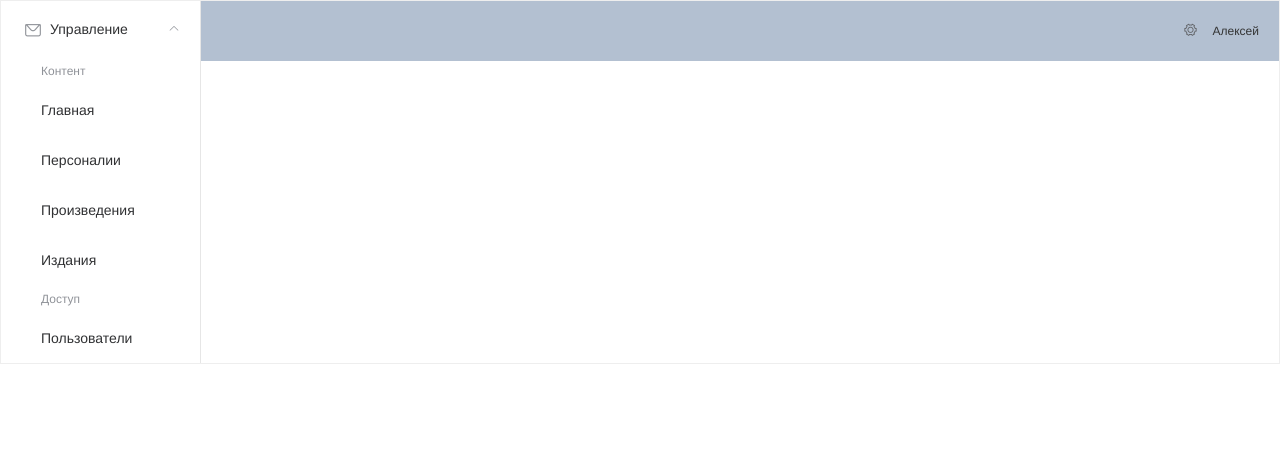
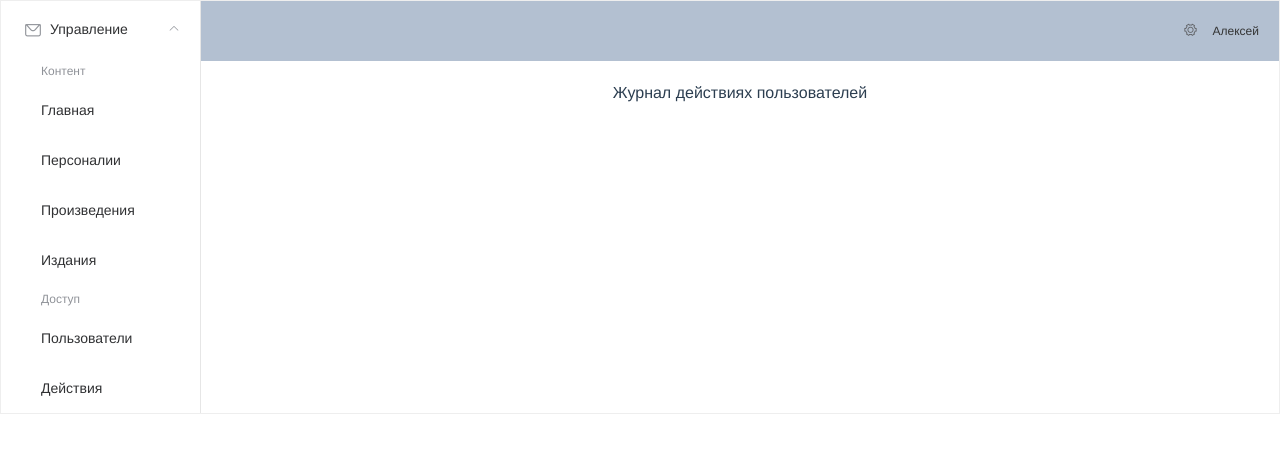
Before and after one commit to yaskevich/persona, a Vue app in the folder front/: page /logs in a window 1280 px wide. Shown: the top 452 px of the page. Built offline with nearby package versions, Linux system fonts and the light colour scheme.

Commit message:
create loglist component

```diff
--- a/front/src/App.vue
+++ b/front/src/App.vue
@@ -28,7 +28,10 @@
         </el-menu-item-group>
         <el-menu-item-group title="Доступ">
           <router-link to="/users">
-            <el-menu-item index="1-2">Пользователи</el-menu-item>
+            <el-menu-item index="1-20">Пользователи</el-menu-item>
+          </router-link>
+          <router-link to="/logs">
+            <el-menu-item index="1-21">Действия</el-menu-item>
           </router-link>
         </el-menu-item-group>
         <!-- <el-submenu index="1-4">
--- /dev/null
+++ b/front/src/components/LogList.vue
@@ -0,0 +1,3 @@
+<template>
+  Журнал действиях пользователей
+</template>
--- a/front/src/router.ts
+++ b/front/src/router.ts
@@ -6,6 +6,7 @@ import Person from './components/Person.vue';
 import WorkList from './components/WorkList.vue';
 import BookList from './components/BookList.vue';
 import Book from './components/Book.vue';
+import LogList from './components/LogList.vue';
 
 const routes = [
 	{
@@ -35,6 +36,11 @@ const routes = [
 		name: 'WorkList',
 	},
 	{
+		path: '/logs',
+		component: LogList,
+		name: 'LogList',
+	},
+	{
 		path: '/books',
 		component: BookList,
 		name: 'BookList',
```
